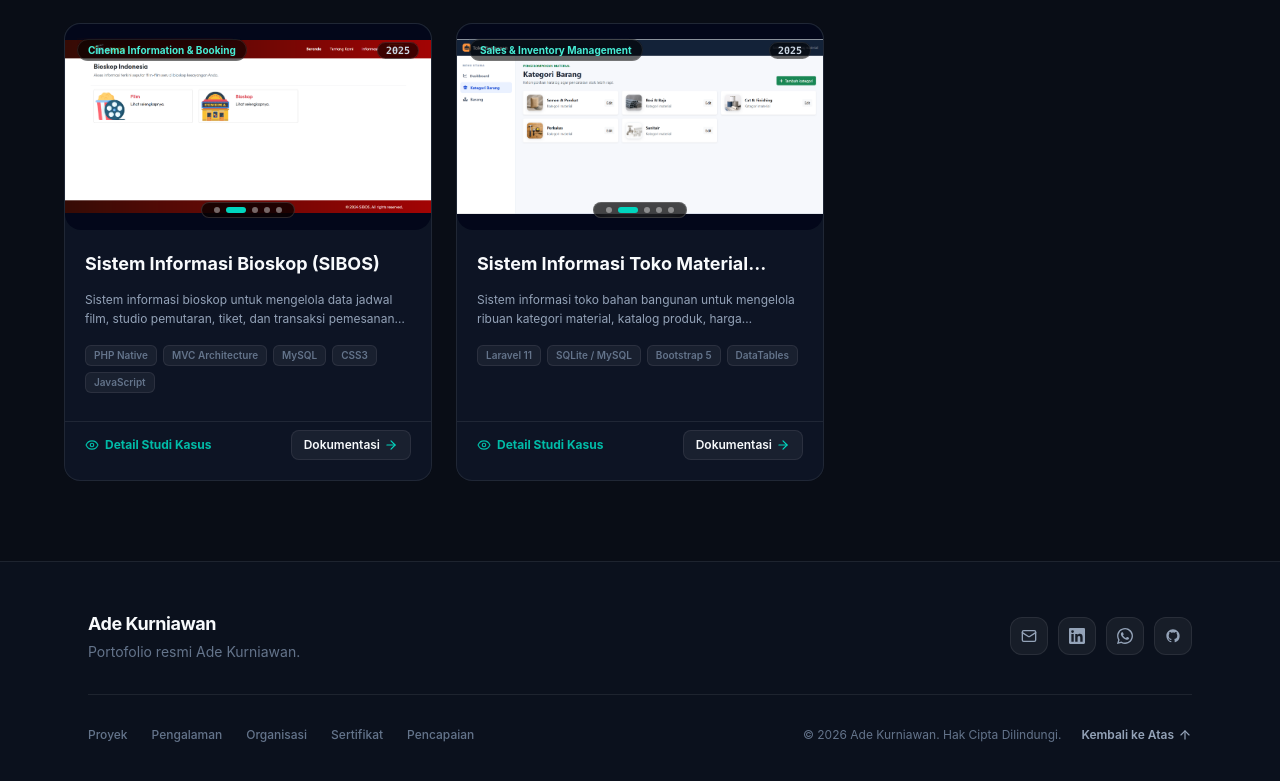
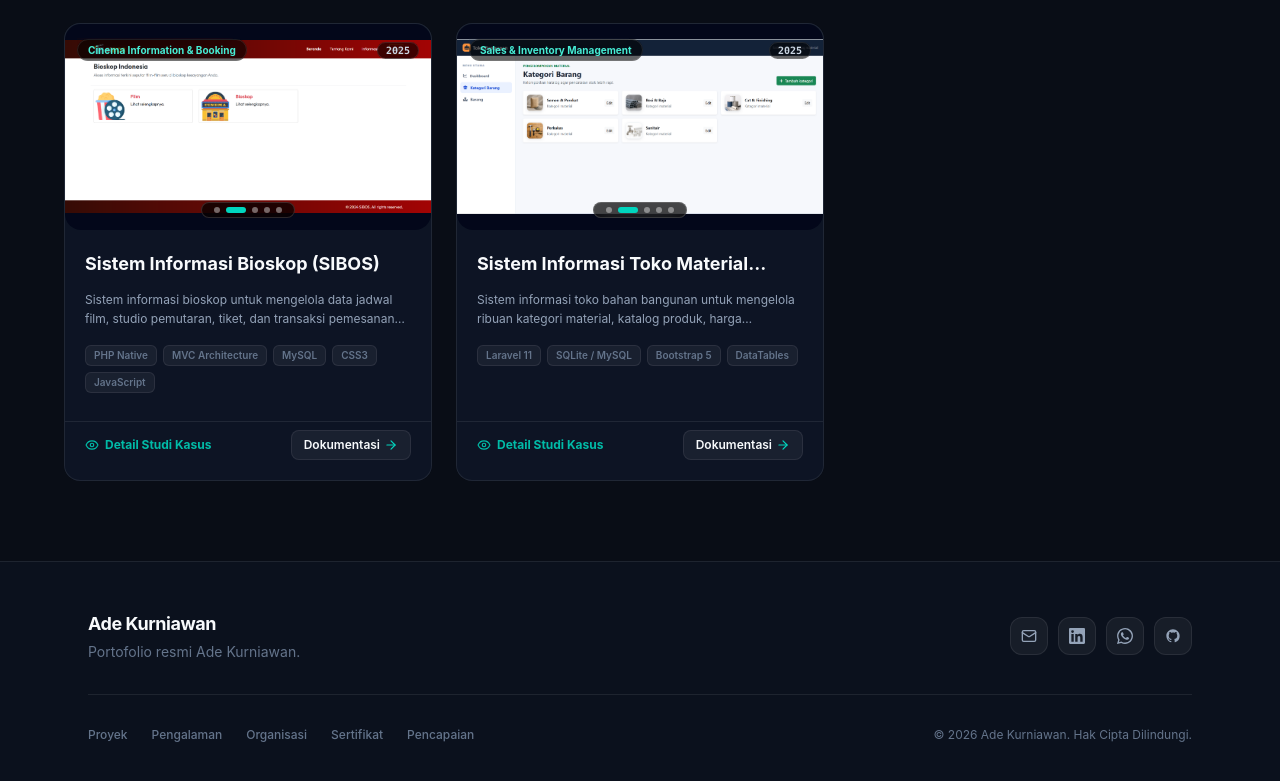
Before and after one commit to mhmmadarifin27/portoade22, a Next.js app: page /projects in a window 1280 px wide. Shown: the part 1420-2201 px from the top of the page. Built offline with nearby package versions, Linux system fonts and the light colour scheme.

Commit message:
update: hapus tombol kembali ke atas di footer

```diff
--- a/src/components/layout/Footer.tsx
+++ b/src/components/layout/Footer.tsx
@@ -2,17 +2,13 @@
 
 import React from 'react';
 import Link from 'next/link';
-import { Mail, ArrowUp } from 'lucide-react';
+import { Mail } from 'lucide-react';
 import { LinkedinIcon, GithubIcon, WhatsappIcon } from '@/components/ui/Icons';
 import { portfolioData } from '@/data/portfolioData';
 import { useLanguage } from '@/context/LanguageContext';
 
 export const Footer = () => {
   const { t } = useLanguage();
-
-  const scrollToTop = () => {
-    window.scrollTo({ top: 0, behavior: 'smooth' });
-  };
 
   return (
     <footer className="border-t border-[var(--border-subtle)] bg-[var(--bg-secondary)]/40 py-12 transition-colors">
@@ -89,19 +85,9 @@ export const Footer = () => {
             </Link>
           </nav>
 
-          {/* Copyright & Back to Top */}
-          <div className="flex items-center gap-5">
-            <span>
-              © {new Date().getFullYear()} {portfolioData.name}. {t.footer.rights}
-            </span>
-            <button
-              onClick={scrollToTop}
-              className="inline-flex items-center gap-1 font-semibold text-[var(--text-secondary)] hover:text-teal-400 transition-colors"
-              aria-label={t.footer.backToTop}
-            >
-              <span>{t.footer.backToTop}</span>
-              <ArrowUp className="w-3.5 h-3.5" />
-            </button>
+          {/* Copyright */}
+          <div>
+            © {new Date().getFullYear()} {portfolioData.name}. {t.footer.rights}
           </div>
         </div>
       </div>
```
